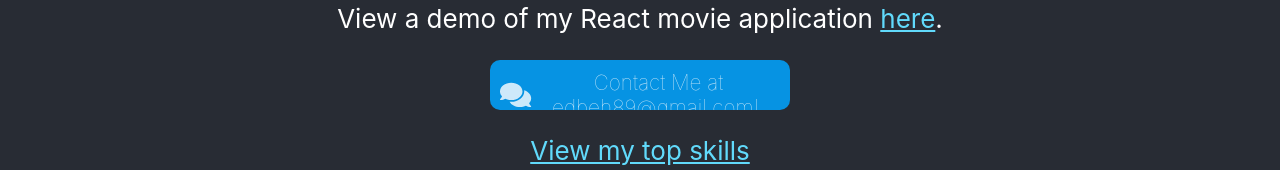
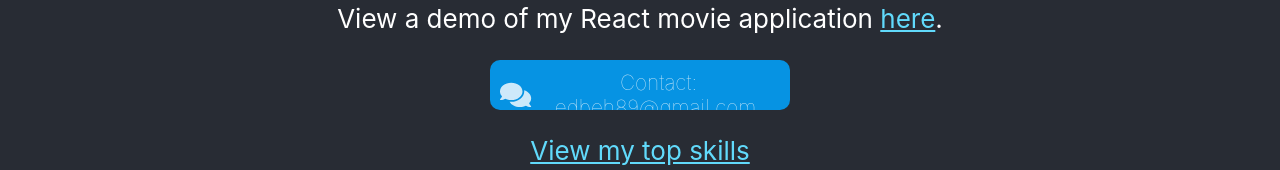
Before and after one commit to edbeh/portfolio, a React (Create React App) app: page /#/ in a window 1280 px wide. Shown: the part 374-544 px from the top of the page. Built offline with nearby package versions, Linux system fonts and the light colour scheme.

Commit message:
changed button message

```diff
--- a/src/components/FirstPage/Contact/Contact.js
+++ b/src/components/FirstPage/Contact/Contact.js
@@ -13,7 +13,7 @@ class Contact extends React.Component {
             >
             <div className="notification-text">
                 <FontAwesomeIcon icon={faComments} size="lg"/>
-                <span>&nbsp;Contact Me at edbeh89@gmail.com!</span>
+                <span>&nbsp;Contact: edbeh89@gmail.com</span>
             </div>
         </a>
         );
```
